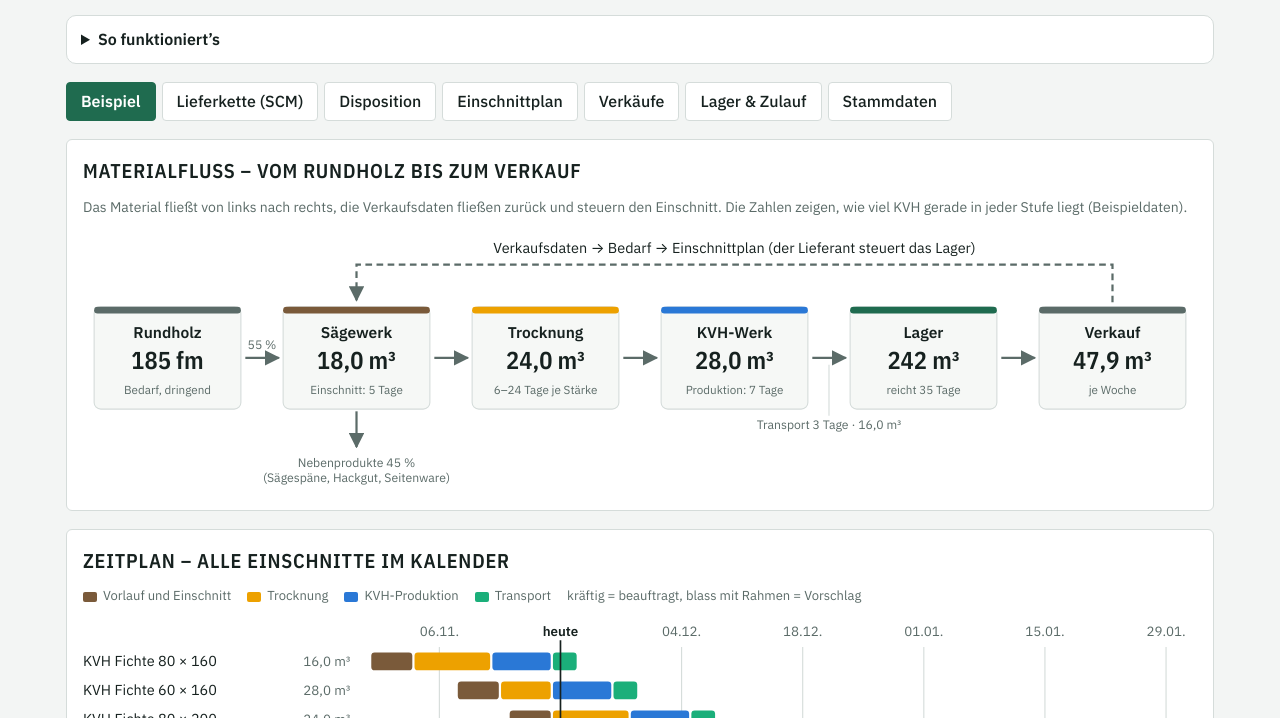
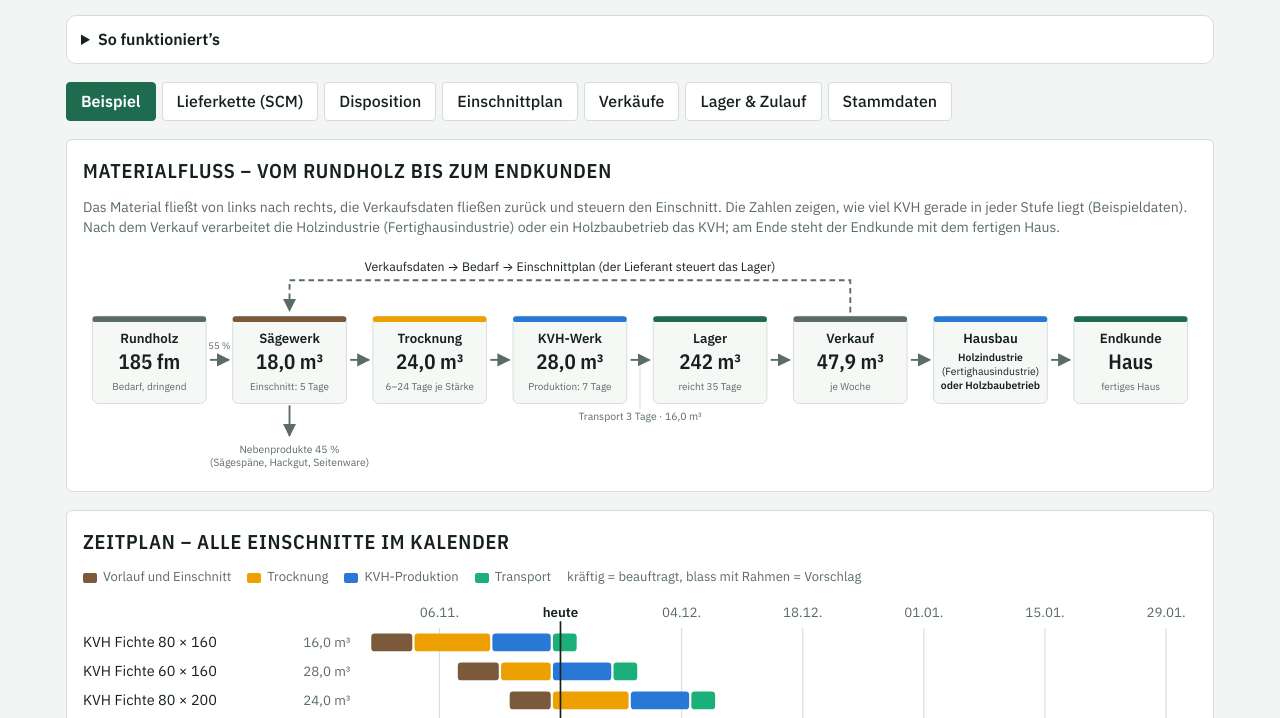
Before and after one commit to svoetter/vmi, a plain HTML site: page public/index.html in a window 1280 px wide. Shown: the part 82-800 px from the top of the page. Drawn offline with Linux system fonts and the light colour scheme.

Commit message:
Materialfluss: nach dem Verkauf Holzindustrie (Fertighausindustrie) oder Holzbaubetrieb, dann Endkunde mit fertigem Haus
Co-Authored-By: Claude Fable 5.2 <noreply@anthropic.com>
Claude-Session: https://claude.ai/code/session_015skTN95CWjr4XTNkfEzxA9

```diff
--- a/public/index.html
+++ b/public/index.html
@@ -220,8 +220,8 @@ td.r{white-space:nowrap}
   <!-- Beispiel -->
   <section id="tab-beispiel" class="tab" hidden>
     <div class="panel">
-      <h2>Materialfluss – vom Rundholz bis zum Verkauf</h2>
-      <p class="hint">Das Material fließt von links nach rechts, die Verkaufsdaten fließen zurück und steuern den Einschnitt. Die Zahlen zeigen, wie viel KVH gerade in jeder Stufe liegt (Beispieldaten).</p>
+      <h2>Materialfluss – vom Rundholz bis zum Endkunden</h2>
+      <p class="hint">Das Material fließt von links nach rechts, die Verkaufsdaten fließen zurück und steuern den Einschnitt. Die Zahlen zeigen, wie viel KVH gerade in jeder Stufe liegt (Beispieldaten). Nach dem Verkauf verarbeitet die Holzindustrie (Fertighausindustrie) oder ein Holzbaubetrieb das KVH; am Ende steht der Endkunde mit dem fertigen Haus.</p>
       <div class="scroll"><div id="flow" style="min-width:820px"></div></div>
     </div>
     <div class="panel">
@@ -706,18 +706,21 @@ function renderBeispiel(plans){
     ['Trocknung', n1(q.trock) + ' m³', dmin + '–' + dmax + ' Tage je Stärke', 'p2'],
     ['KVH-Werk', n1(q.prod) + ' m³', 'Produktion: ' + P.produktion + ' Tage', 'p3'],
     ['Lager', n0(bestand) + ' m³', 'reicht ' + (wk > 0 ? n0(bestand / wk * 7) : '–') + ' Tage', 'accent'],
-    ['Verkauf', n1(wk) + ' m³', 'je Woche', 'muted']
+    ['Verkauf', n1(wk) + ' m³', 'je Woche', 'muted'],
+    ['Hausbau', ['Holzindustrie', '(Fertighausindustrie)', 'oder Holzbaubetrieb'], '', 'p3'],
+    ['Endkunde', 'Haus', 'fertiges Haus', 'accent']
   ];
-  const BW = 132, BH = 92, GAP = 38, X0 = 10, Y0 = 70, FW = X0*2 + 6*BW + 5*GAP;
+  const NB = boxes.length;
+  const BW = 120, BH = 92, GAP = 28, X0 = 10, Y0 = 70, FW = X0*2 + NB*BW + (NB-1)*GAP;
   const bx = i => X0 + i * (BW + GAP);
   let f = `<defs><marker id="ah" viewBox="0 0 10 10" refX="9" refY="5" markerWidth="7" markerHeight="7" orient="auto-start-reverse"><path d="M0 0L10 5L0 10z" fill="var(--muted)"/></marker></defs>`;
   boxes.forEach((b, i) => {
     f += `<rect x="${bx(i)}" y="${Y0}" width="${BW}" height="${BH}" rx="6" fill="var(--field)" stroke="var(--line)"/>
       <rect x="${bx(i)}" y="${Y0}" width="${BW}" height="6" rx="3" fill="var(--${b[3]})"/>
       <text x="${bx(i)+BW/2}" y="${Y0+28}" text-anchor="middle" font-weight="600" fill="var(--ink)" font-size="14">${b[0]}</text>
-      <text x="${bx(i)+BW/2}" y="${Y0+56}" text-anchor="middle" font-weight="700" fill="var(--ink)" font-size="22" font-family="var(--display)">${b[1]}</text>
+      ${Array.isArray(b[1]) ? b[1].map((t, k) => `<text x="${bx(i)+BW/2}" y="${Y0+47+k*15}" text-anchor="middle" font-weight="${k === 1 ? 400 : 600}" fill="var(--ink)" font-size="11">${esc(t)}</text>`).join('') : `<text x="${bx(i)+BW/2}" y="${Y0+56}" text-anchor="middle" font-weight="700" fill="var(--ink)" font-size="22" font-family="var(--display)">${b[1]}</text>`}
       <text x="${bx(i)+BW/2}" y="${Y0+78}" text-anchor="middle" font-size="10.5">${esc(b[2])}</text>`;
-    if (i < 5) f += `<line x1="${bx(i)+BW+4}" x2="${bx(i+1)-4}" y1="${Y0+BH/2}" y2="${Y0+BH/2}" stroke="var(--muted)" stroke-width="2" marker-end="url(#ah)"/>`;
+    if (i < NB - 1) f += `<line x1="${bx(i)+BW+4}" x2="${bx(i+1)-4}" y1="${Y0+BH/2}" y2="${Y0+BH/2}" stroke="var(--muted)" stroke-width="2" marker-end="url(#ah)"/>`;
   });
   const tx = bx(3) + BW + GAP/2;
   f += `<text x="${tx}" y="${Y0+BH+18}" text-anchor="middle" font-size="11">Transport ${P.transport} Tage${q.trans ? ' · ' + n1(q.trans) + ' m³' : ''}</text>
@@ -728,9 +731,9 @@ function renderBeispiel(plans){
     <line x1="${sx}" x2="${sx}" y1="${Y0+BH+2}" y2="${Y0+BH+34}" stroke="var(--muted)" stroke-width="2" marker-end="url(#ah)"/>
     <text x="${sx}" y="${Y0+BH+52}" text-anchor="middle" font-size="11">Nebenprodukte ${100 - P.ausbeute} %</text>
     <text x="${sx}" y="${Y0+BH+66}" text-anchor="middle" font-size="11">(Sägespäne, Hackgut, Seitenware)</text>
-    <text x="${bx(0)+BW+GAP/2}" y="${Y0+BH/2-8}" text-anchor="middle" font-size="11">${P.ausbeute} %</text>`;
-  if (M) $('flow').innerHTML = `<div class="fl"><div class="ar">Verkaufsdaten → Bedarf → Einschnittplan<br>(der Lieferant steuert das Lager)</div>` + boxes.map((b, i) => `<div class="bx" style="--c:var(--${b[3]})"><b>${b[0]}</b><strong>${b[1]}</strong><small>${esc(b[2])}</small></div>` + (i < 5 ? `<div class="ar">↓${i === 0 ? ' ' + P.ausbeute + ' % Ausbeute' : i === 1 ? ' Nebenprodukte ' + (100 - P.ausbeute) + ' % (Sägespäne, Hackgut, Seitenware)' : i === 3 ? ' Transport ' + P.transport + ' Tage' + (q.trans ? ' · ' + n1(q.trans) + ' m³' : '') : ''}</div>` : '')).join('') + '</div>';
-  else $('flow').innerHTML = `<svg viewBox="0 0 ${FW} ${Y0+BH+76}" style="display:block;width:100%;height:auto" role="img" aria-label="Materialfluss vom Rundholz über Sägewerk, Trocknung und KVH-Werk ins Lager und zum Verkauf" font-size="12" fill="var(--muted)" font-family="inherit">${f}</svg>`;
+    <text x="${bx(0)+BW+GAP/2}" y="${Y0+BH/2-12}" text-anchor="middle" font-size="10">${P.ausbeute} %</text>`;
+  if (M) $('flow').innerHTML = `<div class="fl"><div class="ar">Verkaufsdaten → Bedarf → Einschnittplan<br>(der Lieferant steuert das Lager)</div>` + boxes.map((b, i) => `<div class="bx" style="--c:var(--${b[3]})"><b>${b[0]}</b>${Array.isArray(b[1]) ? `<small style="grid-column:1/-1;font-size:14px;color:var(--ink)">${esc(b[1].join(' '))}</small>` : `<strong>${b[1]}</strong>`}<small>${esc(b[2])}</small></div>` + (i < NB - 1 ? `<div class="ar">↓${i === 0 ? ' ' + P.ausbeute + ' % Ausbeute' : i === 1 ? ' Nebenprodukte ' + (100 - P.ausbeute) + ' % (Sägespäne, Hackgut, Seitenware)' : i === 3 ? ' Transport ' + P.transport + ' Tage' + (q.trans ? ' · ' + n1(q.trans) + ' m³' : '') : ''}</div>` : '')).join('') + '</div>';
+  else $('flow').innerHTML = `<svg viewBox="0 0 ${FW} ${Y0+BH+76}" style="display:block;width:100%;height:auto" role="img" aria-label="Materialfluss vom Rundholz über Sägewerk, Trocknung, KVH-Werk, Lager und Verkauf zur Holzindustrie oder zum Holzbaubetrieb und zum Endkunden mit dem fertigen Haus" font-size="12" fill="var(--muted)" font-family="inherit">${f}</svg>`;
 
   /* Zeitplan */
   const rows = state.zulauf.map(z => ({ name: (art(z.artikelId) || {name:'–'}).name, menge: z.menge, s: dayDiff(parseDate(z.start), now), t: z, fix: true }))
```
